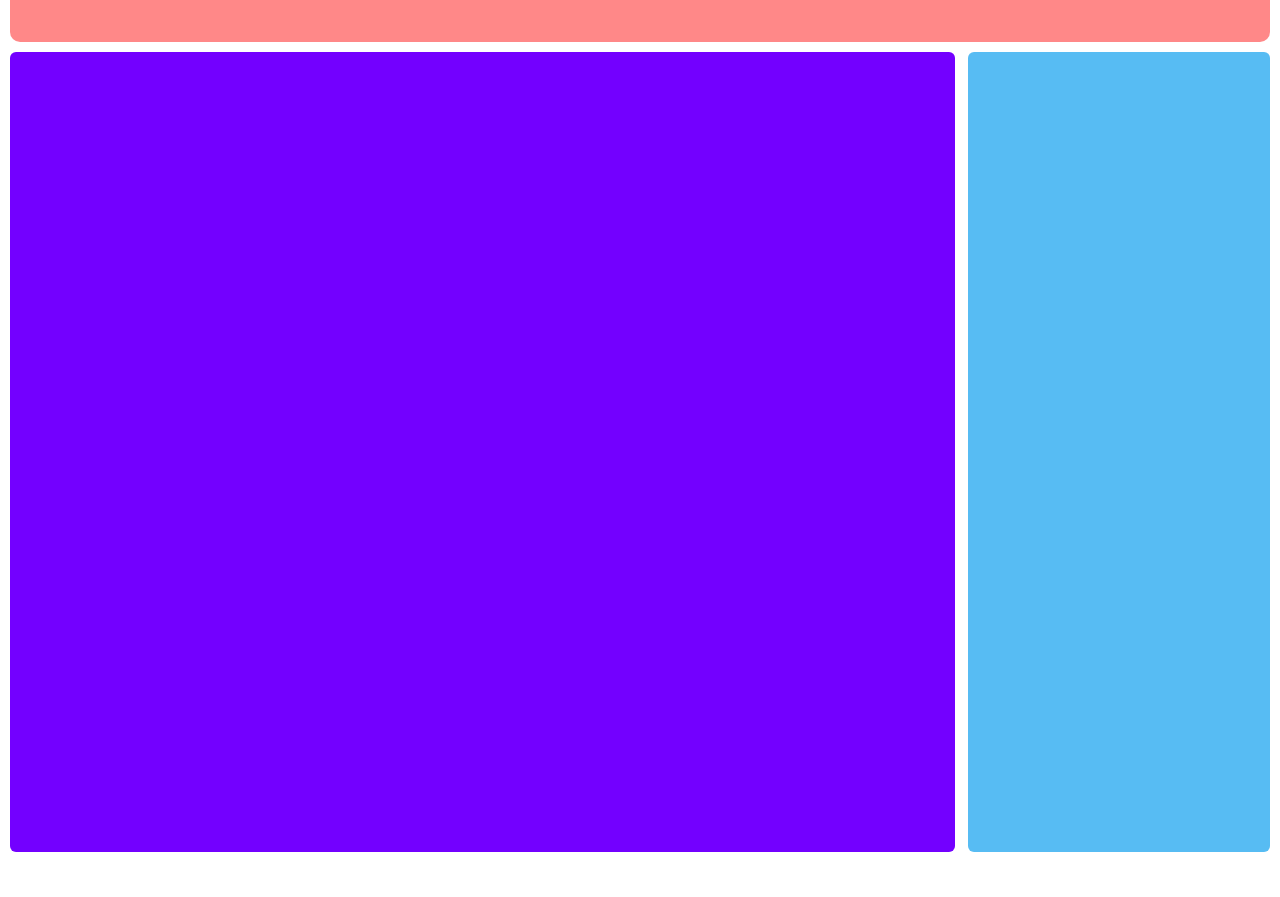
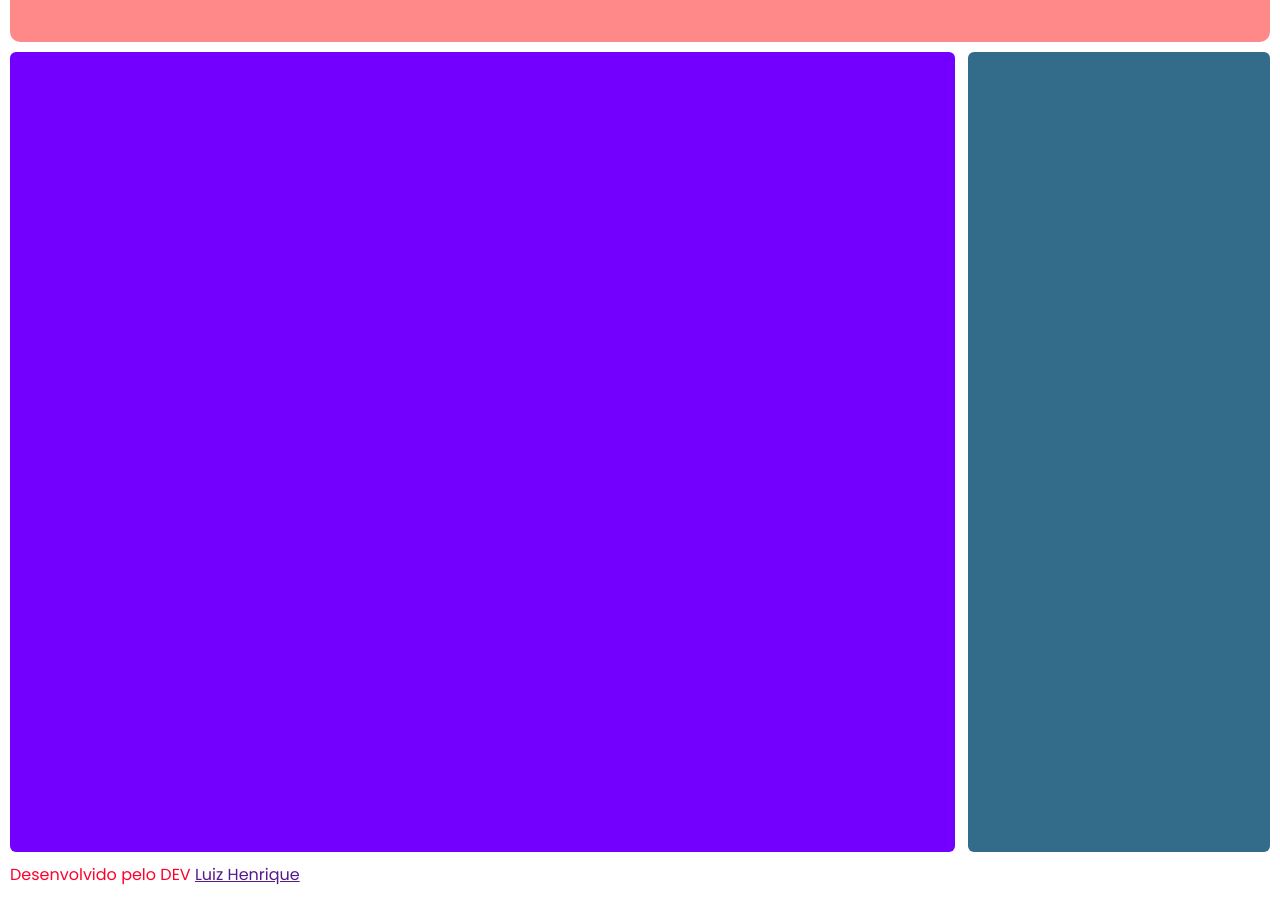
Before and after one commit to Luizricci/aula-01-html, a plain HTML site: page index.html in a window 1280 px wide. Shown: the part 118-1015 px from the top of the page. Before the commit the page ends 990 px from the top, so only its background shows below. Drawn offline with Linux system fonts and the light colour scheme.

Commit message:
feat: alteração das cores da main e da aside

```diff
--- a/assets/styles.index.css
+++ b/assets/styles.index.css
@@ -40,7 +40,7 @@
     width: 75%;
   }
   aside{
-    background-color: #57bcf3;
+    background-color: #336b8a;
     border-radius: 6px;
     height: 100%;
     width: 24%;
--- a/index.html
+++ b/index.html
@@ -15,5 +15,8 @@
         <main></main>
         <aside></aside>
     </div>
+    <footer>
+        <p>Desenvolvido pelo DEV <a href="">Luiz Henrique </a></p>
+    </footer>
 </body>
 </html>
```
